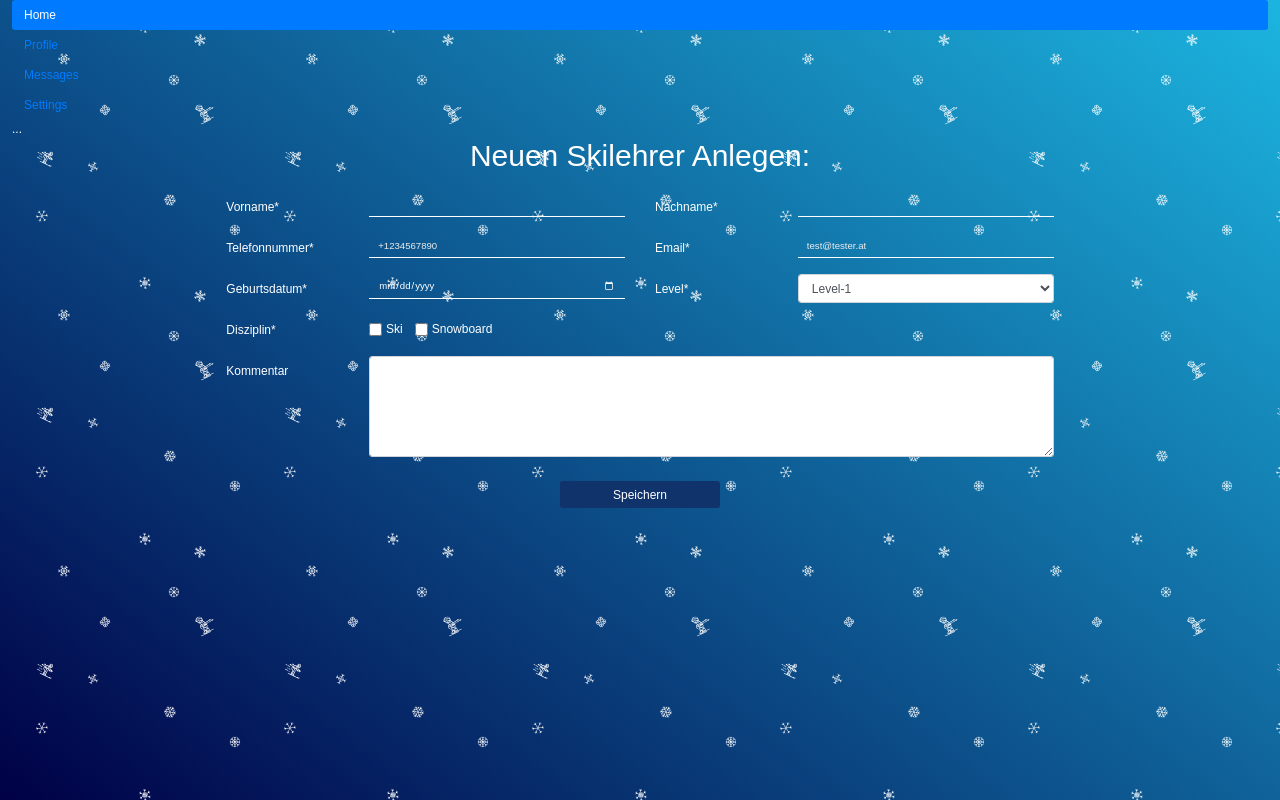
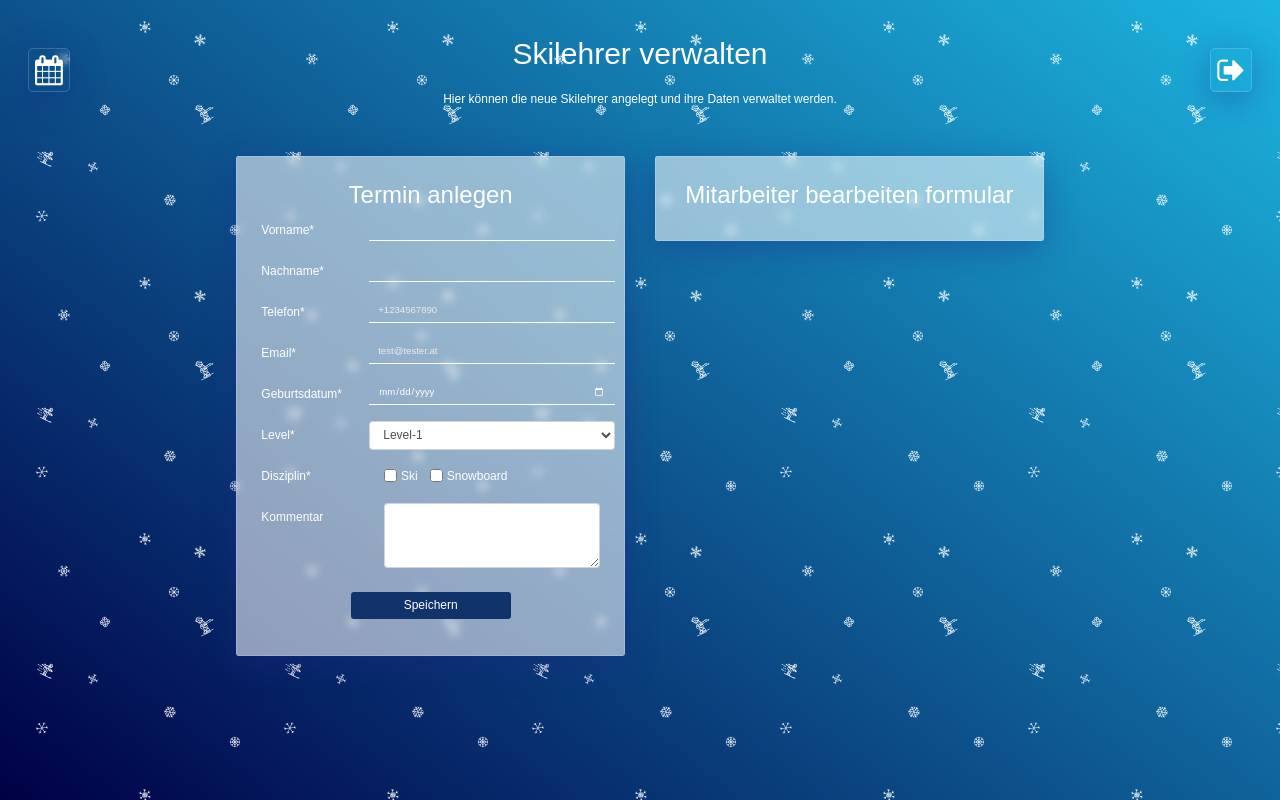
Before and after one commit to Team-Skischule/Homepage, a PHP site: page /Homepage/skilehrer-anlegen.php in a window 1280 px wide. Run offline with PHP 8.4, Linux system fonts and the light colour scheme; the visitor is signed in with stand-in values (Sample User, id 1).

Commit message:
für eigenständige Seite aufbereitet

```diff
--- a/skilehrer-anlegen.php
+++ b/skilehrer-anlegen.php
@@ -13,57 +13,65 @@
 </head>
 
 <body>
-
-    <?php include 'includes/navigation.php';?>
-
-    <div class="content">
-        <div id="contact_form">
-
+    <div class="container-fluid">
+        <div class="row top-row">
+            <div class="col-sm-3">
+                <div class="btn btn-mitarbeiter">
+                    <a class="nav-link" href="/Homepage/TimeScheduler-master/calendar.php">
+                        <i class="fa fa-calendar" aria-hidden="true"></i>
+                    </a>
+                </div>
+            </div>
+            <div class="col-sm-6">
+                <h1>Skilehrer verwalten</h1>
+                <p>Hier können die neue Skilehrer angelegt und ihre Daten verwaltet werden.</p>
+            </div>
+            <div class="col-sm-3">
+                <div class="btn btn-logout">
+                    <a class="nav-link" href="/Homepage/logout.php">
+                        <i class="fa fa-sign-out" aria-hidden="true"></i>
+                    </a>
+                </div>
+            </div>
+        </div>
         <div class="row">
             <div class="col-md-2">
-                        <div class="row">
                 <!-- leere Spalte -->
             </div>
-                    </div>
-                    <div class="col-md-8 formularDesign">
+
+            <div class="col-md-4 form-column">
                 <form class="content-container" id="form" action="" name="contact" >
-                        <h1>Neuen Skilehrer Anlegen:</h1>
+                    <h2>Termin anlegen</h2>
                     <div class="result">  </div>
+
                     <div class="form-group row">
-                            <label for="formVorname" class="col-sm-2 col-form-label">Vorname* </label>
-                            <div class="col-sm-4">
-                                <input type="text" class="form-control" name="formVorname" id="formVorname"  required>
+                        <label for="formVorname" class="col-sm-4 col-form-label">Vorname* </label>
+                        <input type="text" class="form-control col-sm-8" name="formVorname" id="formVorname"  required>
                     </div>
 
-                            <label for="formNachname" class="col-sm-2 col-form-label">Nachname*</label>
-                            <div class="col-sm-4">
-                                <input type="text" class="form-control" name="formNachname" id="formNachname"minlength="1" required>
-                            </div>
+                    <div class="form-group row">
+                        <label for="formNachname" class="col-sm-4 col-form-label">Nachname*</label>
+                        <input type="text" class="form-control col-sm-8" name="formNachname" id="formNachname"minlength="1" required>
                     </div>
 
-                        <!-- Neue Zeile -->
                     <div class="form-group row">
-                            <label for="formMobil" class="col-sm-2 col-form-label">Telefonnummer*</label>
-                            <div class="col-sm-4">
-                                <input type="tel" name="phone" id="phone" class="form-control"  placeholder="+1234567890" required>
+                        <label for="formMobil" class="col-sm-4 col-form-label">Telefon*</label>
+                        <input type="tel" name="phone" id="phone" class="form-control col-sm-8"  placeholder="+1234567890" required>
                     </div>
 
-                            <label for="formEmail" class="col-sm-2 col-form-label">Email*</label>
-                            <div class="col-sm-4">
-                                <input type="email" class="form-control" name="formEmail" id="formEmail" placeholder="test@tester.at" required>
-                            </div>
+                    <div class="form-group row">
+                        <label for="formEmail" class="col-sm-4 col-form-label">Email*</label>
+                        <input type="email" class="form-control col-sm-8" name="formEmail" id="formEmail" placeholder="test@tester.at" required>
                     </div>
 
-                        <!-- Neue Zeile -->
                     <div class="form-group row">
-                            <label for="formGeburtsdatum" class="col-sm-2 col-form-label">Geburtsdatum*</label>
-                            <div class="col-sm-4">
-                                <input type="date" class="form-control" name="formGeburtsdatum" id="formGeburtsdatum" required>
+                        <label for="formGeburtsdatum" class="col-sm-4 col-form-label">Geburtsdatum*</label>
+                        <input type="date" class="form-control col-sm-8" name="formGeburtsdatum" id="formGeburtsdatum" required>
                     </div>
 
-                            <label for="formLevel" class="col-sm-2 col-form-label">Level* </label>
-                            <div class="col-sm-4">
-                                <select class="form-control" name="formLevel" id="formLevel" placeholder="Bitte wählen">
+                    <div class="form-group row">
+                        <label for="formLevel" class="col-sm-4 col-form-label">Level* </label>
+                            <select class="form-control col-sm-8" name="formLevel" id="formLevel" placeholder="Bitte wählen">
                                 <option value="1">Level-1</option>
                                 <option value="2">Level-2</option>
                                 <option value="3">Level-3</option>
@@ -71,12 +79,10 @@
                                 <option value="5">Level-5</option>
                             </select>
                     </div>
-                        </div>
 
-                        <!-- Neue Zeile -->
                     <div class="form-group row">
-                            <div class="col-sm-2 col-form-label ">Disziplin*</div>
-                            <div class="col-sm-6">
+                        <div class="col-sm-4 col-form-label ">Disziplin*</div>
+                        <div class="col-sm-8">
                             <div class="form-check form-check-inline">
                                 <input class="form-check-input" type="checkbox" name="formSki" id="formSki">
                                 <label class="form-check-label checkbox-label" for="formSki">Ski</label>
@@ -88,38 +94,39 @@
                         </div>
                     </div>
 
-                        <!-- Neue Zeile -->
                     <div class="form-group row">
-                            <label for="formKommentar" class="col-sm-2 col-form-label">Kommentar</label>
-                            <div class="col-sm-10">
-                                <textarea id="formKommentar" name="formKommentar" class="form-control" rows="5">
+                        <label for="formKommentar" class="col-sm-4 col-form-label">Kommentar</label>
+                        <div class="col-sm-8">
+                            <textarea id="formKommentar" name="formKommentar" class="form-control" rows="3">
                             </textarea>
                         </div>
                     </div>
 
-                        <!-- Neue Zeile -->
                     <div class="row">
-                            <div class="col-sm-12"> <!-- onclick="inputValidation()" -->
                             <button type="submit" name="submit" class="btn btn-primary"  id="submit_btn" value="Send">Speichern</button>
-                            </div>
                     </div>
                 </form>
             </div>
+
+            <div class="col-md-4 form-column">
+            <form class="content-container" id="form" action="" name="contact" >
+                <h2>Mitarbeiter bearbeiten formular</h2>
+            </form>
+            </div>
+
             <div class="col-md-2">
             <!-- leere Spalte -->
             </div>
         </div>
-
     </div>
-    <div>
 
 
-    <script src="https://code.jquery.com/jquery-3.5.1.min.js"
+   <!--  <script src="https://code.jquery.com/jquery-3.5.1.min.js"
         integrity="sha384-ZvpUoO/+PpLXR1lu4jmpXWu80pZlYUAfxl5NsBMWOEPSjUn/6Z/hRTt8+pR6L4N2"
         crossorigin="anonymous"></script>
     <script src="https://cdn.jsdelivr.net/npm/bootstrap@4.5.3/dist/js/bootstrap.bundle.min.js"
         integrity="sha384-ho+j7jyWK8fNQe+A12Hb8AhRq26LrZ/JpcUGGOn+Y7RsweNrtN/tE3MoK7ZeZDyx"
-        crossorigin="anonymous"></script>
+        crossorigin="anonymous"></script> -->
     <script src="skilehrer-anlegen-process/CreateSkilehrerDbEntry.js"
         crossorigin="anonymous"></script>
 
--- a/style.css
+++ b/style.css
@@ -52,15 +52,57 @@ body .content {
   border-radius: var(--std-border-radius);
 }
 
+h1 {
+  text-align: center;
+  margin: 0 0 0.6em;
+}
+
+
+/* ---  Top Row  --- */
+
 .top-row {
   padding: 3rem 0;
   text-align: center;
 }
 
-h1 {
-  text-align: center;
-  margin: 0 0 0.6em;
+.top-row .btn i {
+  font-size: 2.5rem;
+  color: white;
+  box-shadow: 0 8px 32px 0 rgba(31, 38, 135, 0.37);
+  backdrop-filter: blur(4px);
+  -webkit-backdrop-filter: blur(4px);
+  border: var(--form-border);
+  padding:0.2em;
+  border-radius: 5px;
+  transition: font-size .15s ease-in-out;
 }
+
+.top-row .btn:hover {
+  background-color: transparent;
+}
+
+.top-row .btn:hover i {
+  font-size: 2.35em;
+}
+
+.btn.btn-mitarbeiter {
+  float: left;
+  padding-left: 0;}
+
+.btn.btn-mitarbeiter a {
+  padding-left: 0;
+}
+.btn.btn-logout {
+  float: right;
+  padding-right: 0;}
+
+.btn.btn-logout a {
+  padding-right: 0;
+}
+
+
+
+
 
 
 /* --- Kalender Design ---*/
@@ -83,25 +125,9 @@ h1 {
 /* --- Kalender Ende---*/
 /* --- sidebar-container ---*/
 
-.sidebar-container {
-  position: relative;
-  border-radius: var(--std-border-radius);
-  padding: 2em;
-  background: rgba(255, 255, 255, 0.562);
-  box-shadow: 0 8px 32px 0 rgba(31, 38, 135, 0.37);
-  backdrop-filter: blur(4px);
-  -webkit-backdrop-filter: blur(4px);
-  border: var(--form-border);
-  margin-bottom: 30px;
-}
 
-.sidebar h2{
-  text-align: center;
-}
 
-.sidebar-container .btn.btn-primary {
-  background-color: var(--btn-dark);
-}
+
 
 
 
@@ -123,7 +149,19 @@ h1 {
   -webkit-backdrop-filter: var(--form-backdrop-filter);
 }
 
-form p {
+form {
+  position: relative;
+  border-radius: var(--std-border-radius);
+  padding: 2em;
+  background: rgba(255, 255, 255, 0.562);
+  box-shadow: 0 8px 32px 0 rgba(31, 38, 135, 0.37);
+  backdrop-filter: blur(4px);
+  -webkit-backdrop-filter: blur(4px);
+  border: var(--form-border);
+  margin-bottom: 30px;
+}
+
+form p, form h2 {
   color: #fff;
   text-align: center;
 }
@@ -153,14 +191,14 @@ form input.form-control {
   font-weight: 500;
   font-size: 0.8em;
 }
-.btn {
+form .btn {
   background-color: rgba(17, 51, 108);
 }
-.btn:hover {
+form .btn:hover {
   background-color: rgb(22, 64, 138);
 }
 
-input.btn.btn-secondary {
+form input.btn.btn-secondary {
   margin: 0.75em auto;
   font-size: 0.75em;
 }
```
Lines whose indentation alone changed are shown as unchanged.
